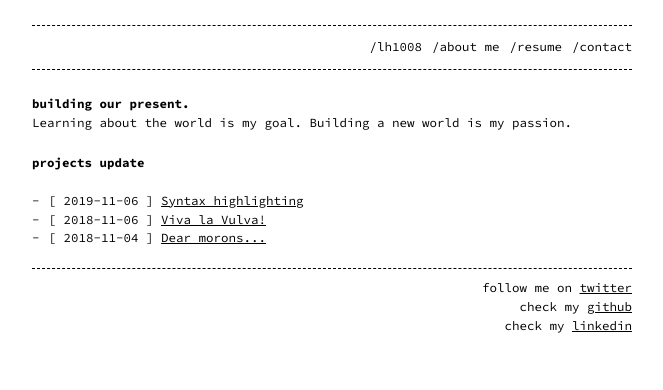
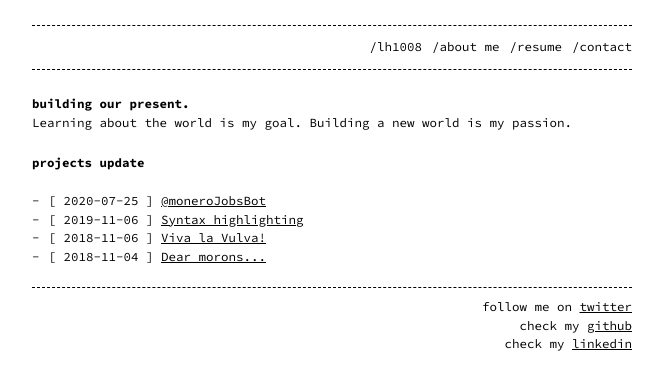
Before and after one commit to lh1008/lh1008.github.io, a Jekyll site: the page built from index.md, in a window 1280 px wide. Shown: the top 390 px of the page, without its empty margins (308-971 px from the left). Built offline with Jekyll 4.4.1, drawn with Linux system fonts in a browser that asks for light colours; a file with an impossible date is left out.

Commit message:
Modified monerojobs.markdown

```diff
--- a/_posts/2020-07-25-monerojobsbot.markdown
+++ b/_posts/2020-07-25-monerojobsbot.markdown
@@ -1,7 +1,7 @@
 ---
 layout: post
 title:  "@moneroJobsBot"
-date:   2020-25-07 14:52:00 +0100
+date:   2020-07-25 14:52:00 +0100
 categories:
 ---
 
```
